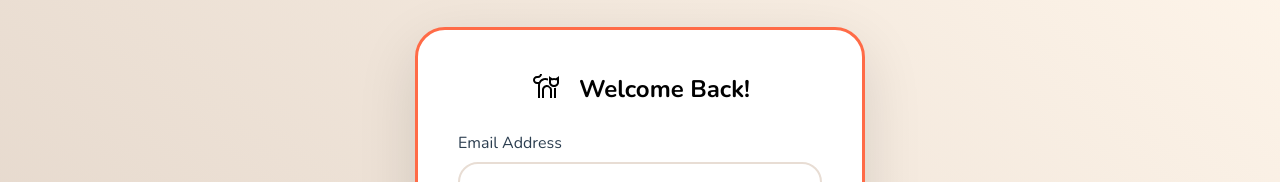
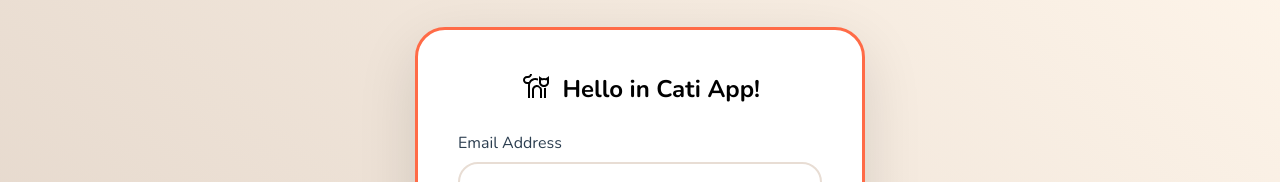
Before and after one commit to KrzysztofKoczy/Cati-App, an Angular app: page /login in a window 1280 px wide. Shown: the part 121-303 px from the top of the page. Built offline with nearby package versions, Linux system fonts and the light colour scheme.

Commit message:
fix login page

```diff
--- a/src/app/components/login-page/login-page.component.html
+++ b/src/app/components/login-page/login-page.component.html
@@ -2,7 +2,7 @@
   <div class="login-card">
     <div class="login-header">
       <app-icon class="header-icon" name="laCat" [size]="32"/>
-      <h2>Welcome Back!</h2>
+      <h2>Hello in Cati App!</h2>
     </div>
 
     <form [formGroup]="loginForm" (ngSubmit)="onSubmit()" class="login-form">
--- a/src/app/components/login-page/login-page.component.scss
+++ b/src/app/components/login-page/login-page.component.scss
@@ -26,9 +26,17 @@
   align-items: center;
   padding-bottom: 24px;
   white-space: nowrap;
-  max-width: 220px;
+  max-width: 240px;
   margin: auto;
   overflow: hidden;
+
+  @media (max-width: 480px) {
+      flex-direction: column;
+  }
+}
+
+.header-icon {
+  width: auto;
 }
 
 .form-group {
```
